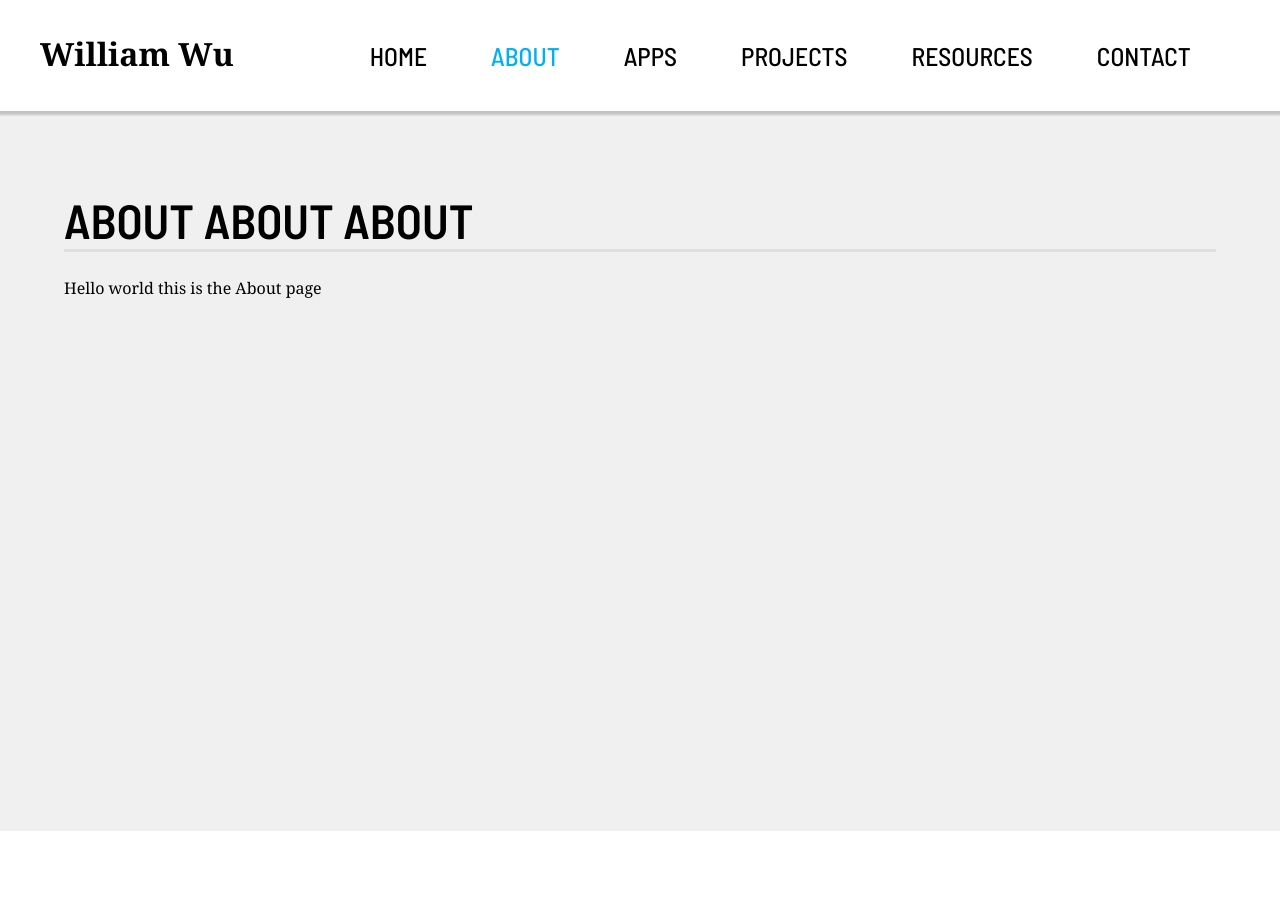
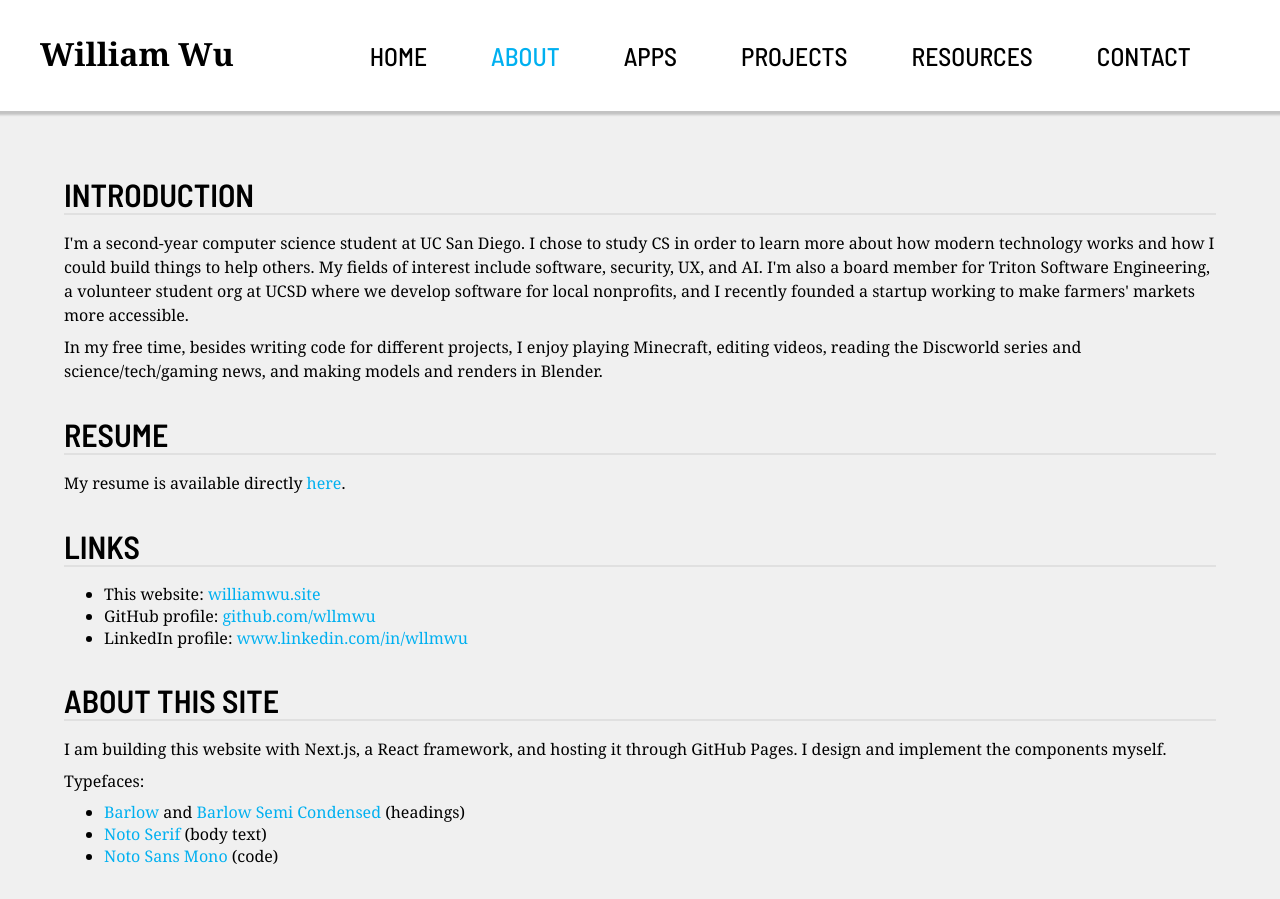
Before and after one commit to wllmwu/wllmwu.github.io, a Next.js app: page /about in a window 1280 px wide. Before the commit the page ends 831 px from the top, so only its background shows below. Built offline with nearby package versions, Linux system fonts and the light colour scheme.

Commit message:
Write about page (#28)
* Write about page

* Add resume

* Update about page

```diff
--- /dev/null
+++ b/pages/about.mdx
@@ -0,0 +1,29 @@
+---
+title: About
+---
+
+## Introduction
+
+I'm a second-year computer science student at UC San Diego. I chose to study CS in order to learn more about how modern technology works and how I could build things to help others. My fields of interest include software, security, UX, and AI. I'm also a board member for Triton Software Engineering, a volunteer student org at UCSD where we develop software for local nonprofits, and I recently founded a startup working to make farmers' markets more accessible.
+
+In my free time, besides writing code for different projects, I enjoy playing Minecraft, editing videos, reading the Discworld series and science/tech/gaming news, and making models and renders in Blender.
+
+## Resume
+
+My resume is available directly [here](/resume.pdf).
+
+## Links
+
+- This website: [williamwu.site](/)
+- GitHub profile: [github.com/wllmwu](https://github.com/wllmwu)
+- LinkedIn profile: [www.linkedin.com/in/wllmwu](https://www.linkedin.com/in/wllmwu)
+
+## About this site
+
+I am building this website with Next.js, a React framework, and hosting it through GitHub Pages. I design and implement the components myself.
+
+Typefaces:
+
+- [Barlow](https://fonts.google.com/specimen/Barlow) and [Barlow Semi Condensed](https://fonts.google.com/specimen/Barlow+Semi+Condensed) (headings)
+- [Noto Serif](https://fonts.google.com/noto/specimen/Noto+Serif) (body text)
+- [Noto Sans Mono](https://fonts.google.com/noto/specimen/Noto+Sans+Mono) (code)
--- a/pages/about.tsx
+++ /dev/null
@@ -1,19 +0,0 @@
-import React from "react";
-import type { NextPage } from "next";
-import Head from "next/head";
-
-const About: NextPage = () => {
-  return (
-    <div>
-      <Head>
-        <title>Placeholder About page</title>
-      </Head>
-      <main>
-        <h1>About about about</h1>
-        <p>Hello world this is the About page</p>
-      </main>
-    </div>
-  );
-};
-
-export default About;
```
Also changed, not shown: 1 other file (tests, documents, lock files or other folders).
